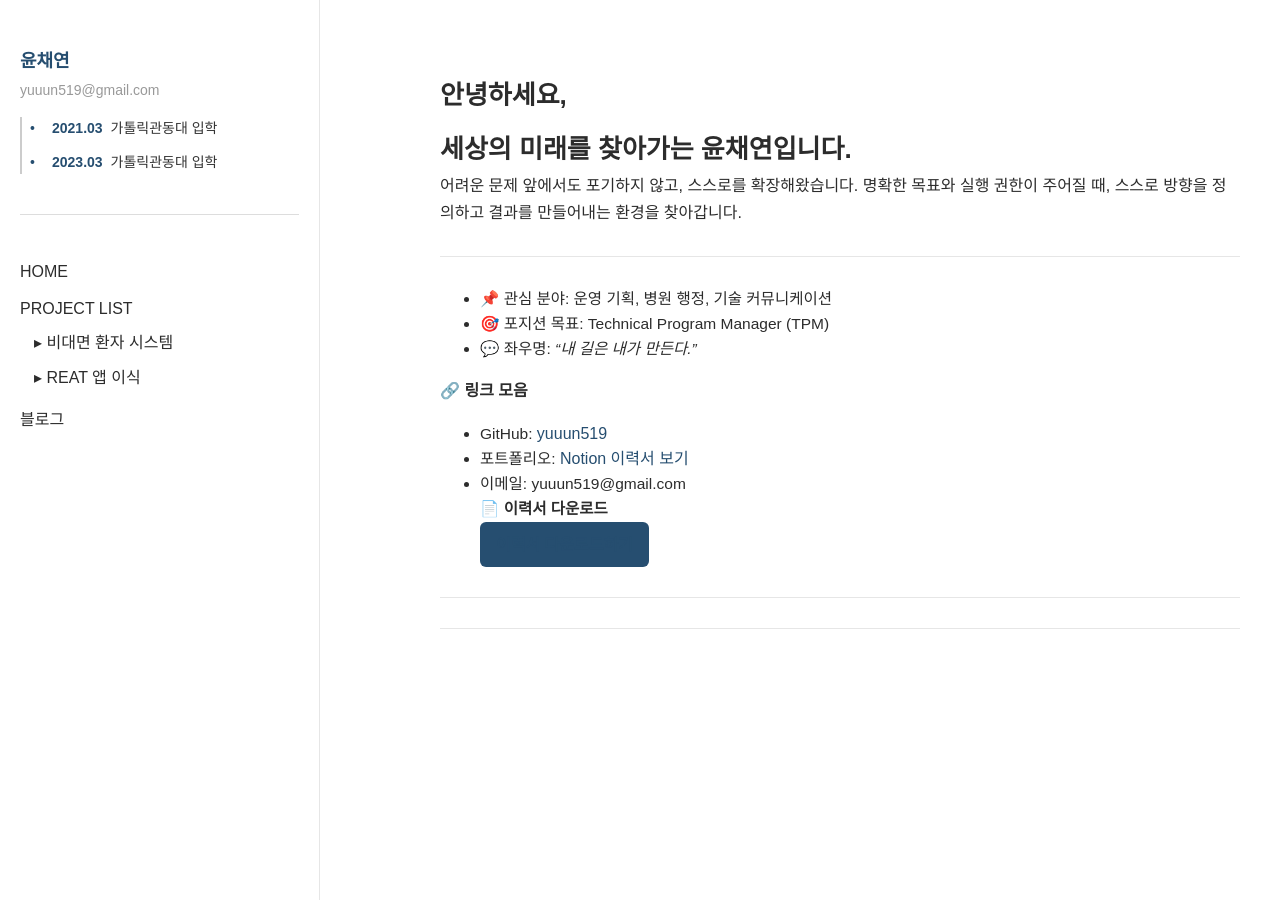
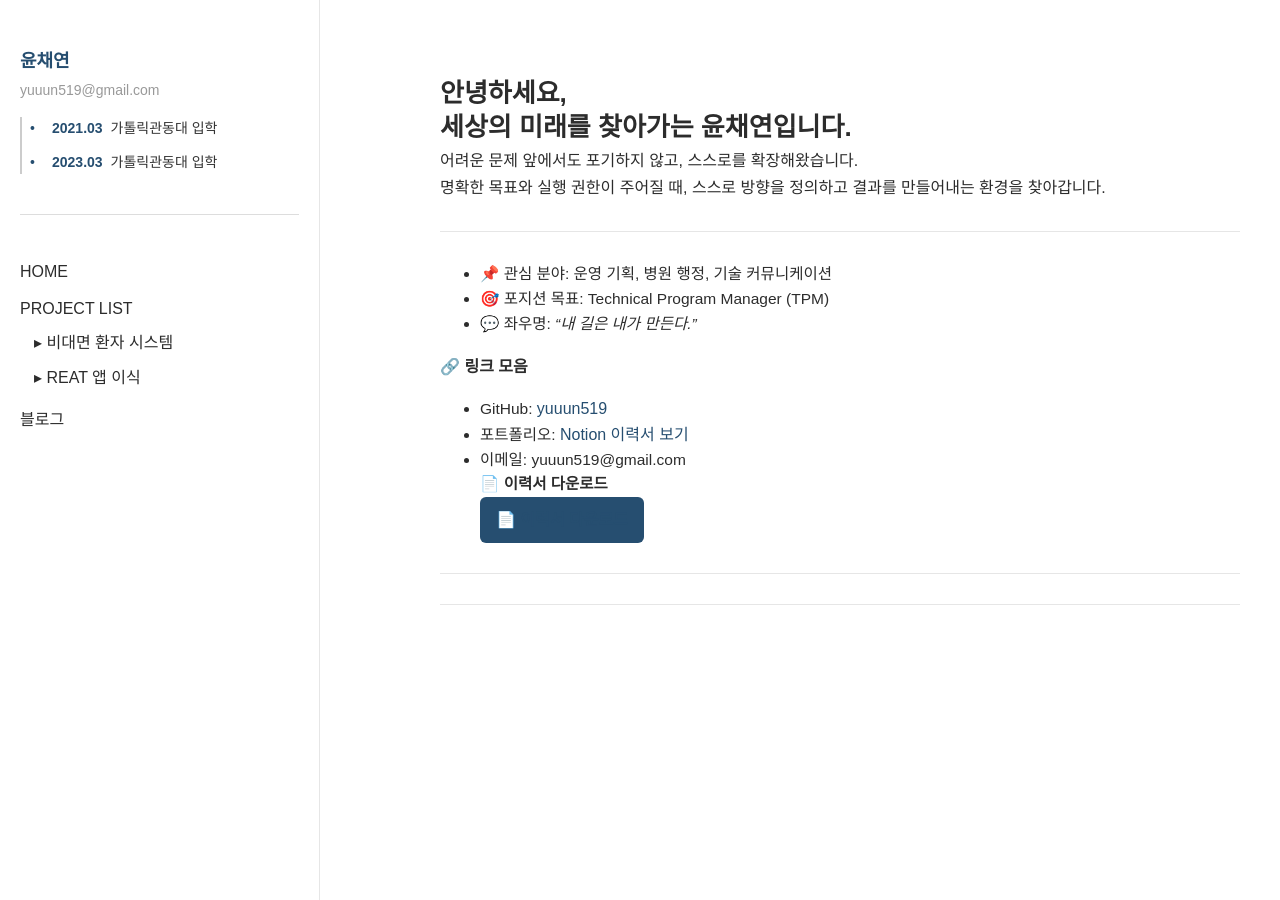
Before and after one commit to yuuun519/yuuun519.github.io, a Jekyll site: the page built from index.md, in a window 1280 px wide. Built offline with Jekyll 4.4.1, drawn with Linux system fonts in a browser that asks for light colours; some web fonts are replaced.

Commit message:
ver 0.0.16

```diff
--- a/assets/style.css
+++ b/assets/style.css
@@ -135,8 +135,8 @@ p {
 }
 .content h1 {
   font-size: 26px;
-  line-height: 1.4;
-  margin-bottom: 4px;
+  line-height: 1.3;
+  margin-bottom: 2px;
 }
 .content h2,
 .content h3 {
@@ -146,7 +146,7 @@ p {
 .content p {
   font-size: 16px;
   line-height: 1.7;
-  margin-bottom: 8px;
+  margin-bottom: 6px;
 }
 .content li {
   font-size: 15.5px;
--- a/index.md
+++ b/index.md
@@ -3,10 +3,9 @@ layout: default
 title: 윤채연 - 포토폴리오
 ---
 
-# 안녕하세요,
-# 세상의 미래를 찾아가는 윤채연입니다.
+# 안녕하세요, <br> 세상의 미래를 찾아가는 윤채연입니다.
 
-어려운 문제 앞에서도 포기하지 않고, 스스로를 확장해왔습니다.
+어려운 문제 앞에서도 포기하지 않고, 스스로를 확장해왔습니다. <br>
 명확한 목표와 실행 권한이 주어질 때, 스스로 방향을 정의하고 결과를 만들어내는 환경을 찾아갑니다.
 
 
@@ -24,7 +23,7 @@ title: 윤채연 - 포토폴리오
 - 포트폴리오: [Notion 이력서 보기](https://notion.so/your-resume-link)
 - 이메일: yuuun519@gmail.com
 **📄 이력서 다운로드**
-[이력서 다운로드하기](/assets/3.신청서식.pdf){: .download-btn download}
+<a href="/assets/resume.pdf" download class="download-btn">📄 이력서 다운로드</a>
 
 ---
 
```
